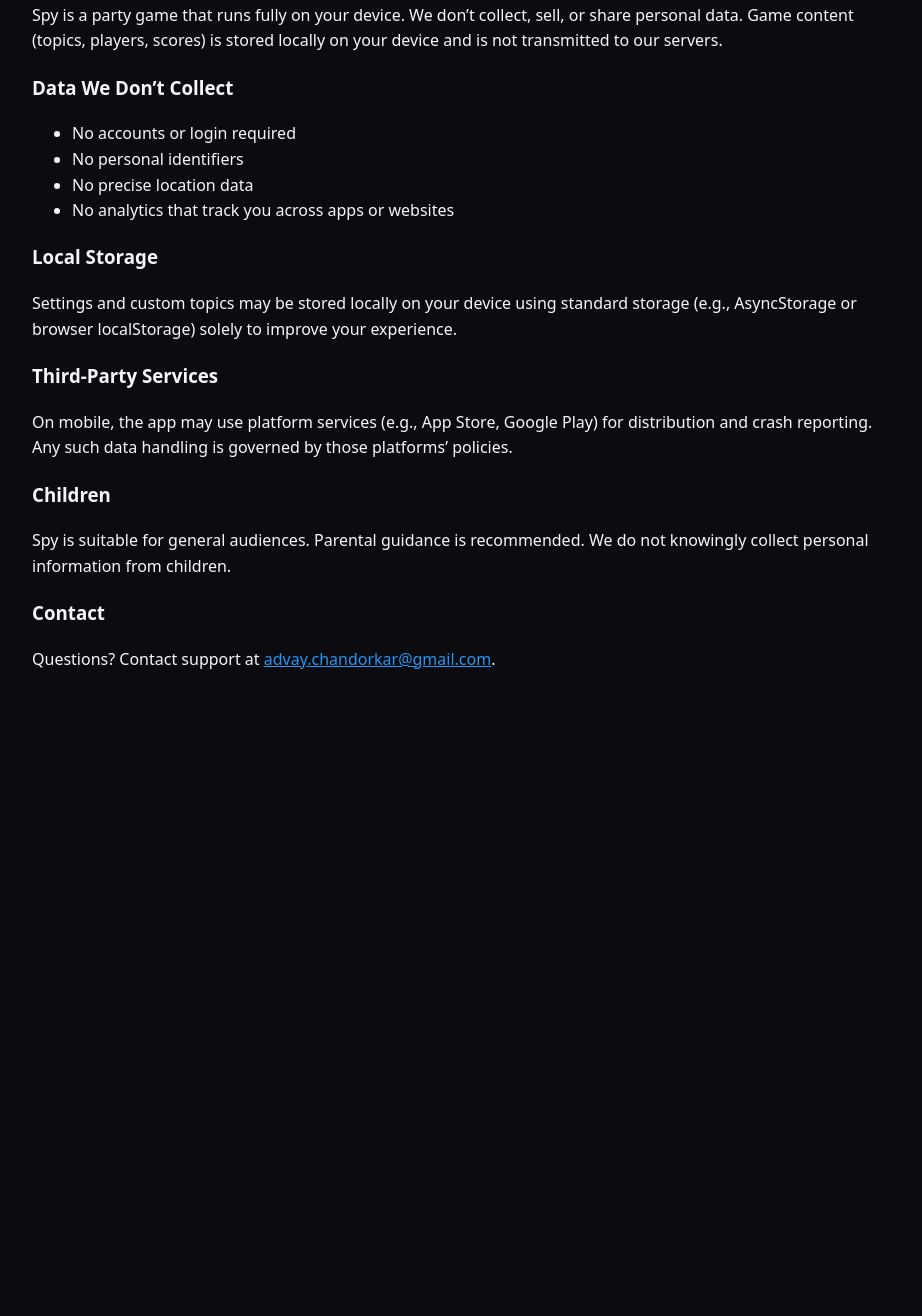
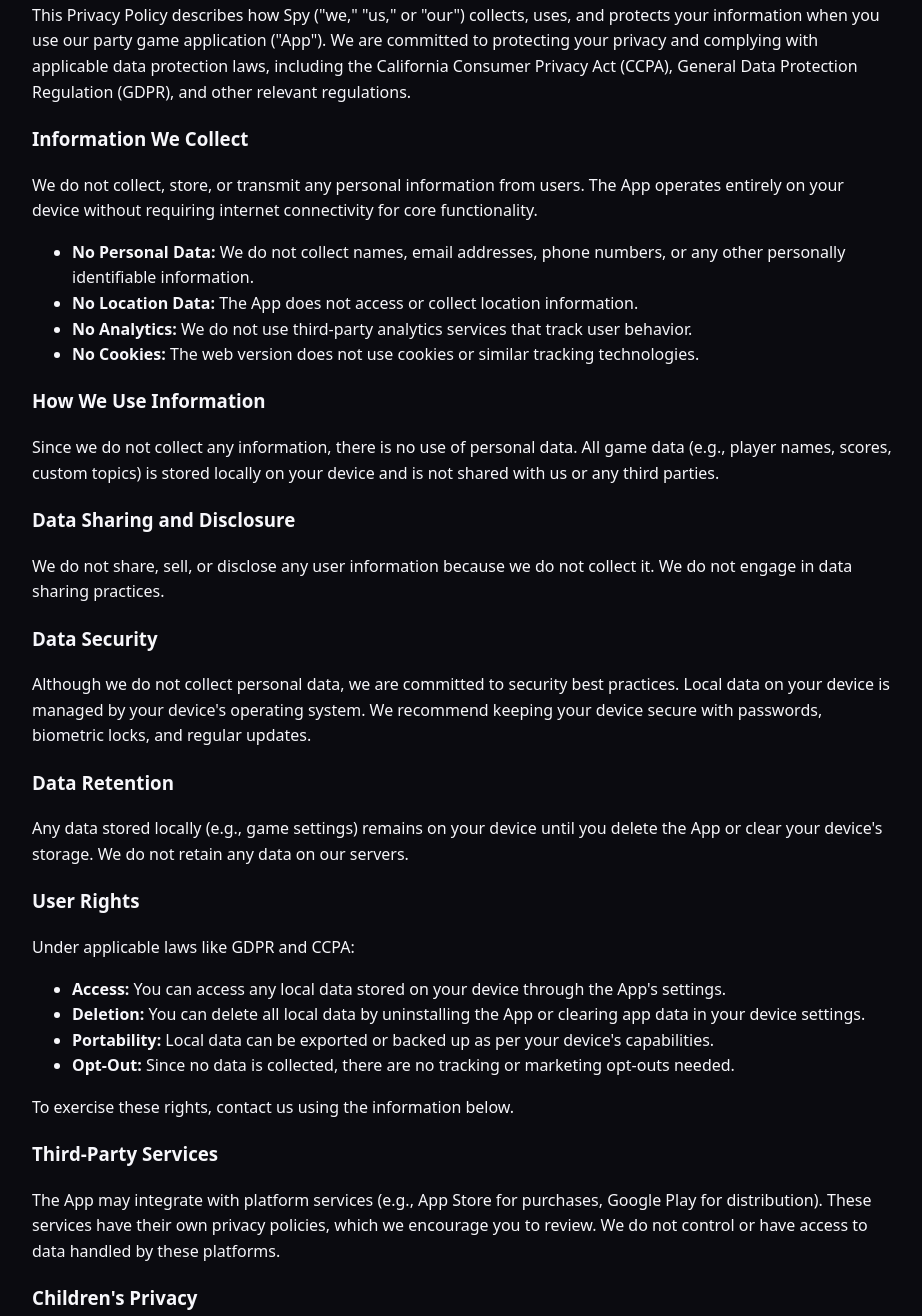
Before and after one commit to advayc/spy-web, a plain HTML site: page packages/web/privacy.html in a window 1280 px wide. Shown: the part 177-1493 px from the top of the page, without its empty margins (178-1100 px from the left). Before the commit the page ends 889 px from the top, so only its background shows below. Drawn offline with Linux system fonts and the light colour scheme.

Commit message:
Expand privacy policy to comply with Apple's App Store requirements

```diff
--- a/packages/web/privacy.html
+++ b/packages/web/privacy.html
@@ -24,27 +24,66 @@
     </h1>
     <p><a href="/index.html">← Back to Main</a></p>
     <p class="muted">Effective: September 6, 2025</p>
-    <p>Spy is a party game that runs fully on your device. We don’t collect, sell, or share personal data. Game content (topics, players, scores) is stored locally on your device and is not transmitted to our servers.</p>
+    <p>This Privacy Policy describes how Spy ("we," "us," or "our") collects, uses, and protects your information when you use our party game application ("App"). We are committed to protecting your privacy and complying with applicable data protection laws, including the California Consumer Privacy Act (CCPA), General Data Protection Regulation (GDPR), and other relevant regulations.</p>
 
-    <h3>Data We Don’t Collect</h3>
+    <h3>Information We Collect</h3>
+    <p>We do not collect, store, or transmit any personal information from users. The App operates entirely on your device without requiring internet connectivity for core functionality.</p>
     <ul>
-      <li>No accounts or login required</li>
-      <li>No personal identifiers</li>
-      <li>No precise location data</li>
-      <li>No analytics that track you across apps or websites</li>
+      <li><strong>No Personal Data:</strong> We do not collect names, email addresses, phone numbers, or any other personally identifiable information.</li>
+      <li><strong>No Location Data:</strong> The App does not access or collect location information.</li>
+      <li><strong>No Analytics:</strong> We do not use third-party analytics services that track user behavior.</li>
+      <li><strong>No Cookies:</strong> The web version does not use cookies or similar tracking technologies.</li>
     </ul>
 
-    <h3>Local Storage</h3>
-    <p>Settings and custom topics may be stored locally on your device using standard storage (e.g., AsyncStorage or browser localStorage) solely to improve your experience.</p>
+    <h3>How We Use Information</h3>
+    <p>Since we do not collect any information, there is no use of personal data. All game data (e.g., player names, scores, custom topics) is stored locally on your device and is not shared with us or any third parties.</p>
+
+    <h3>Data Sharing and Disclosure</h3>
+    <p>We do not share, sell, or disclose any user information because we do not collect it. We do not engage in data sharing practices.</p>
+
+    <h3>Data Security</h3>
+    <p>Although we do not collect personal data, we are committed to security best practices. Local data on your device is managed by your device's operating system. We recommend keeping your device secure with passwords, biometric locks, and regular updates.</p>
+
+    <h3>Data Retention</h3>
+    <p>Any data stored locally (e.g., game settings) remains on your device until you delete the App or clear your device's storage. We do not retain any data on our servers.</p>
+
+    <h3>User Rights</h3>
+    <p>Under applicable laws like GDPR and CCPA:</p>
+    <ul>
+      <li><strong>Access:</strong> You can access any local data stored on your device through the App's settings.</li>
+      <li><strong>Deletion:</strong> You can delete all local data by uninstalling the App or clearing app data in your device settings.</li>
+      <li><strong>Portability:</strong> Local data can be exported or backed up as per your device's capabilities.</li>
+      <li><strong>Opt-Out:</strong> Since no data is collected, there are no tracking or marketing opt-outs needed.</li>
+    </ul>
+    <p>To exercise these rights, contact us using the information below.</p>
 
     <h3>Third-Party Services</h3>
-    <p>On mobile, the app may use platform services (e.g., App Store, Google Play) for distribution and crash reporting. Any such data handling is governed by those platforms’ policies.</p>
+    <p>The App may integrate with platform services (e.g., App Store for purchases, Google Play for distribution). These services have their own privacy policies, which we encourage you to review. We do not control or have access to data handled by these platforms.</p>
 
-    <h3>Children</h3>
-    <p>Spy is suitable for general audiences. Parental guidance is recommended. We do not knowingly collect personal information from children.</p>
+    <h3>Children's Privacy</h3>
+    <p>The App is suitable for general audiences, including children. We do not knowingly collect personal information from children under 13 (or the applicable age in your jurisdiction). If you believe a child has provided us with personal information, please contact us immediately.</p>
 
-    <h3>Contact</h3>
-    <p>Questions? Contact support at <a href="mailto:advay.chandorkar@gmail.com">advay.chandorkar@gmail.com</a>.</p>
+    <h3>International Data Transfers</h3>
+    <p>Since no data is collected or transmitted, there are no international data transfers.</p>
+
+    <h3>Changes to This Privacy Policy</h3>
+    <p>We may update this Privacy Policy from time to time. We will notify users of material changes by updating the "Effective Date" at the top of this policy and, if necessary, through in-app notifications or other reasonable means. Your continued use of the App after changes constitutes acceptance of the updated policy.</p>
+
+    <h3>Contact Us</h3>
+    <p>If you have any questions about this Privacy Policy or our practices, please contact us:</p>
+    <ul>
+      <li>Email: <a href="mailto:advay.chandorkar@gmail.com">advay.chandorkar@gmail.com</a></li>
+      <li>Address: [Your Address, if applicable]</li>
+    </ul>
+
+    <h3>Governing Law</h3>
+    <p>This Privacy Policy is governed by the laws of [Your Jurisdiction, e.g., California, USA], without regard to conflict of law principles.</p>
+
+    <h3>Severability</h3>
+    <p>If any provision of this Privacy Policy is held to be invalid or unenforceable, the remaining provisions will continue in full force and effect.</p>
+
+    <h3>Entire Agreement</h3>
+    <p>This Privacy Policy constitutes the entire agreement between you and us regarding the use of the App.</p>
   </main>
 </body>
 </html>
```
